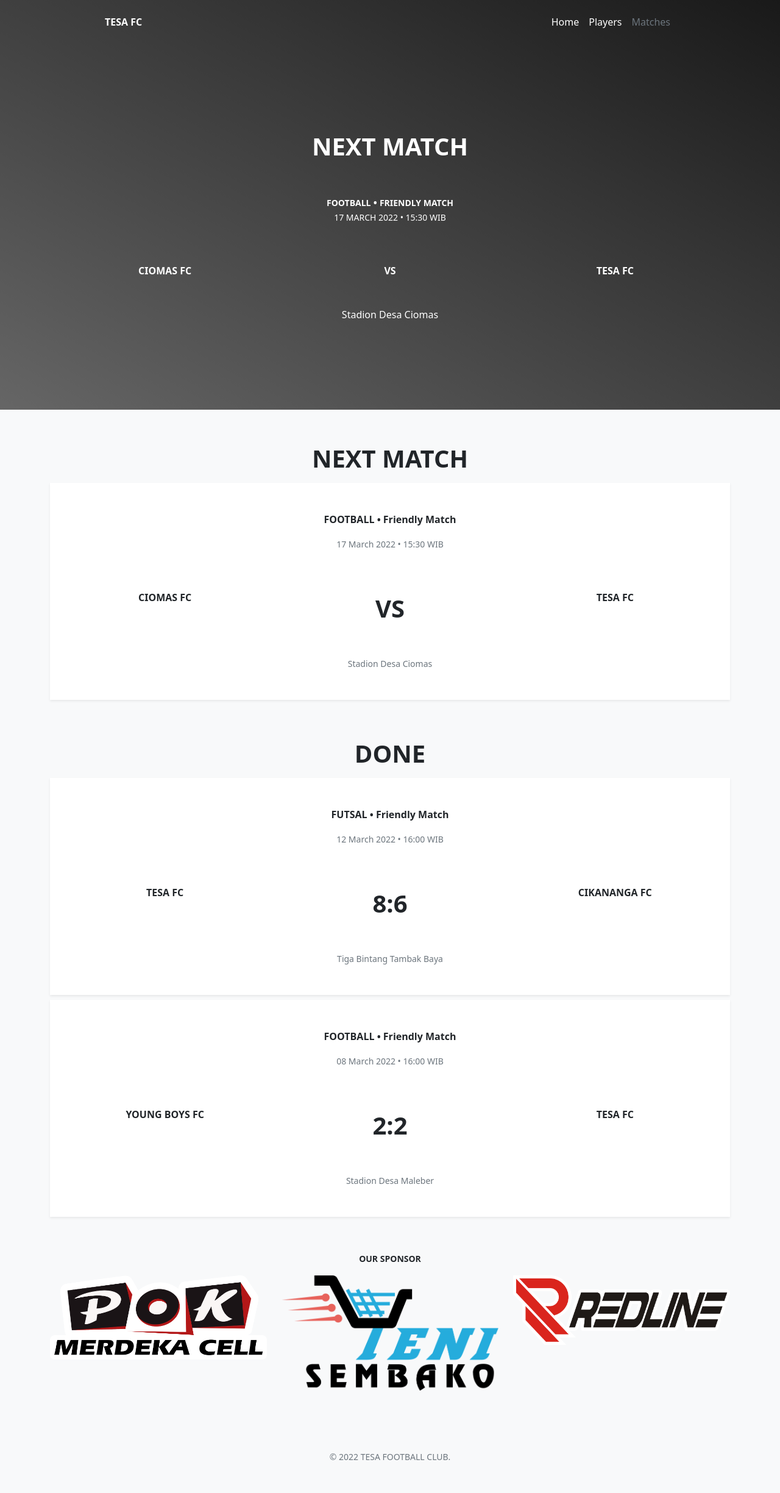
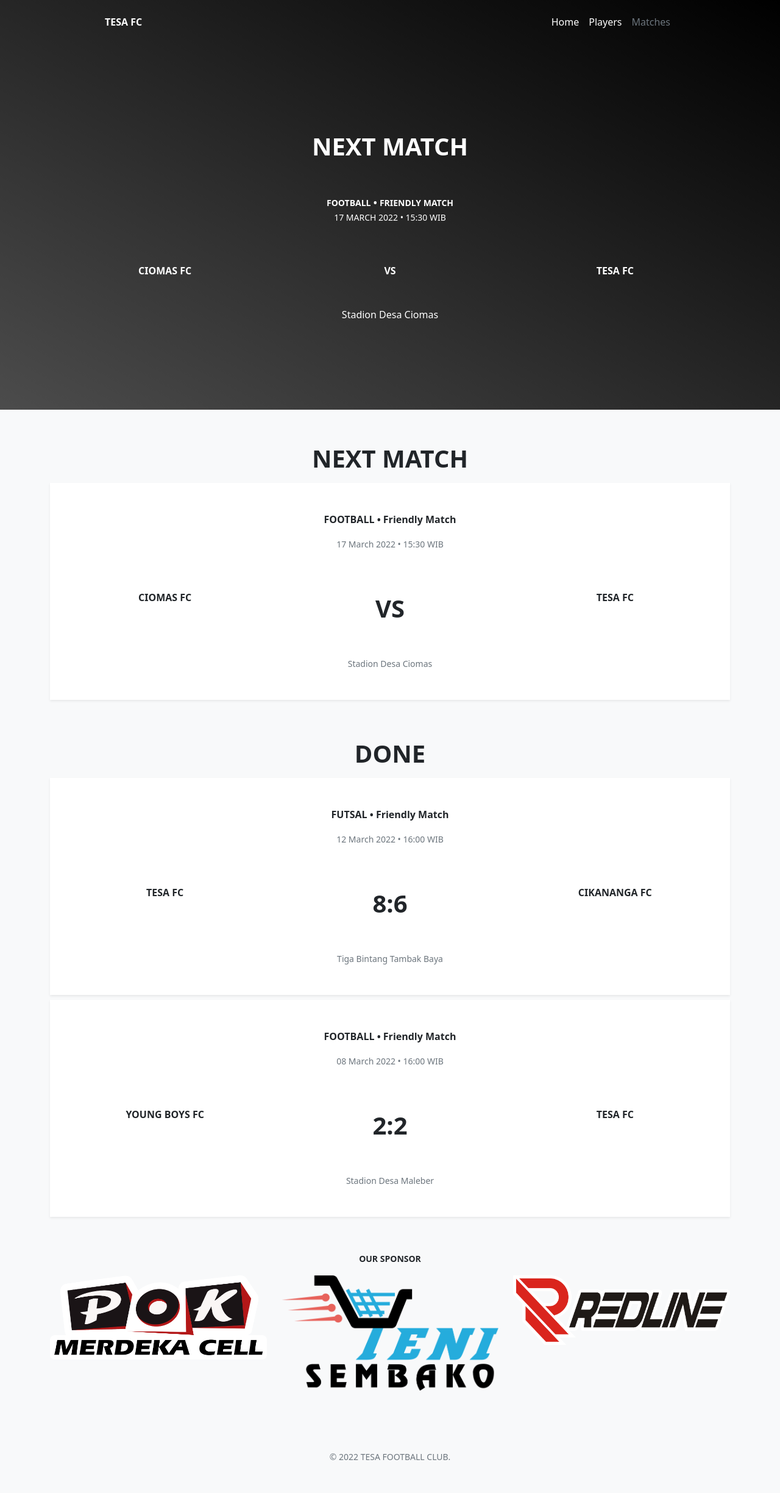
Before and after one commit to tesafc/www2, a Jekyll site: the page built from matches.html, in a window 1280 px wide. Shown: the whole page at 61% size. Built offline with Jekyll 4.4.1, drawn with Linux system fonts in a browser that asks for light colours.

Commit message:
Update header-match.html

```diff
--- a/_includes/header-match.html
+++ b/_includes/header-match.html
@@ -1,5 +1,5 @@
 <header>
-  <div class="text-white" style="height: 680px; background-image: linear-gradient(to bottom left, rgba(0, 0, 0, 0.9), rgba(0, 0, 0, 0.8), rgba(0, 0, 0, 0.7), rgba(0, 0, 0, 0.6)), url('{{ page.image }}'); background-size: cover; background-position: center; background-repeat: no-repeat;">
+  <div class="text-white" style="height: 680px; background-image: linear-gradient(to bottom left, rgba(0, 0, 0, 1), rgba(0, 0, 0, 0.9), rgba(0, 0, 0, 0.8), rgba(0, 0, 0, 0.7)), url('{{ page.image }}'); background-size: cover; background-position: center; background-repeat: no-repeat;">
     <div class="container pt-3">
       <div class="d-flex flex-wrap align-items-center justify-content-center justify-content-md-between">
         <a href="/" class="d-flex align-items-center col-md-3 text-white text-decoration-none fw-bold">{{ site.title }}</a>
```
